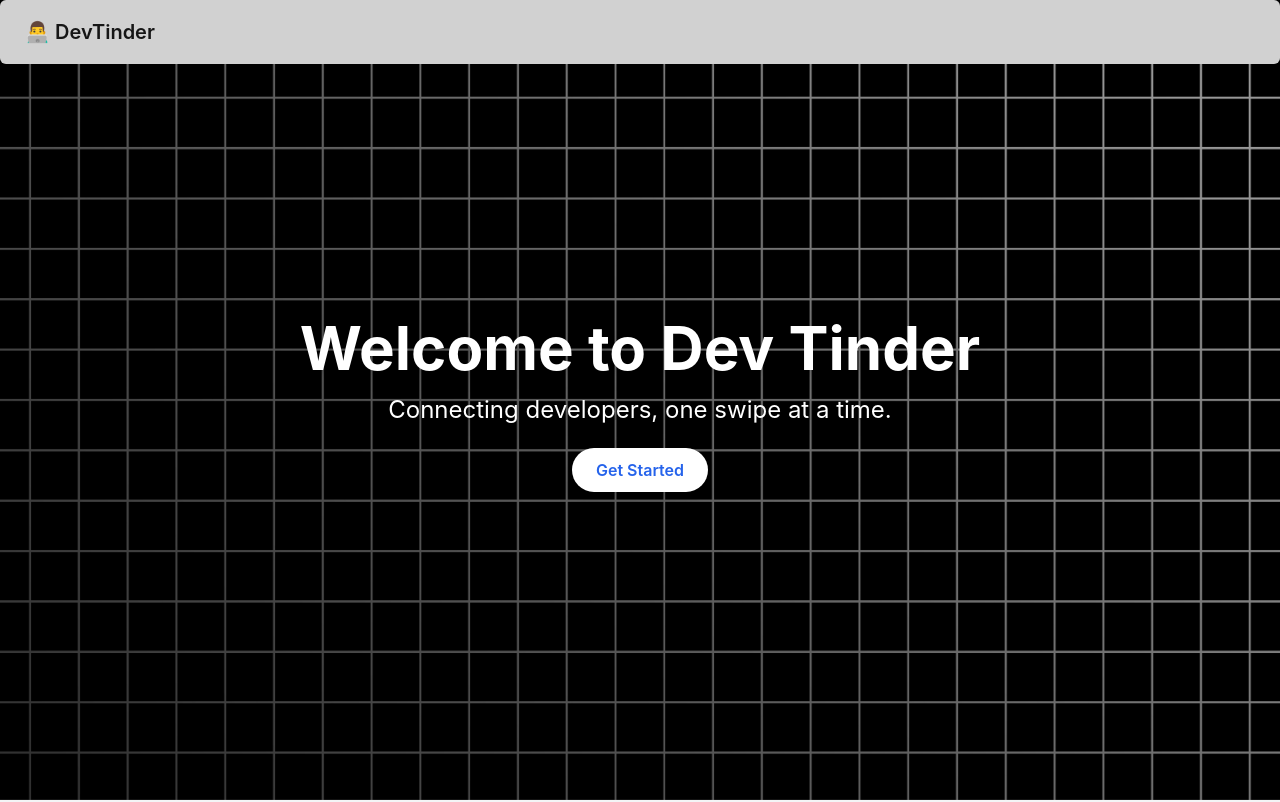
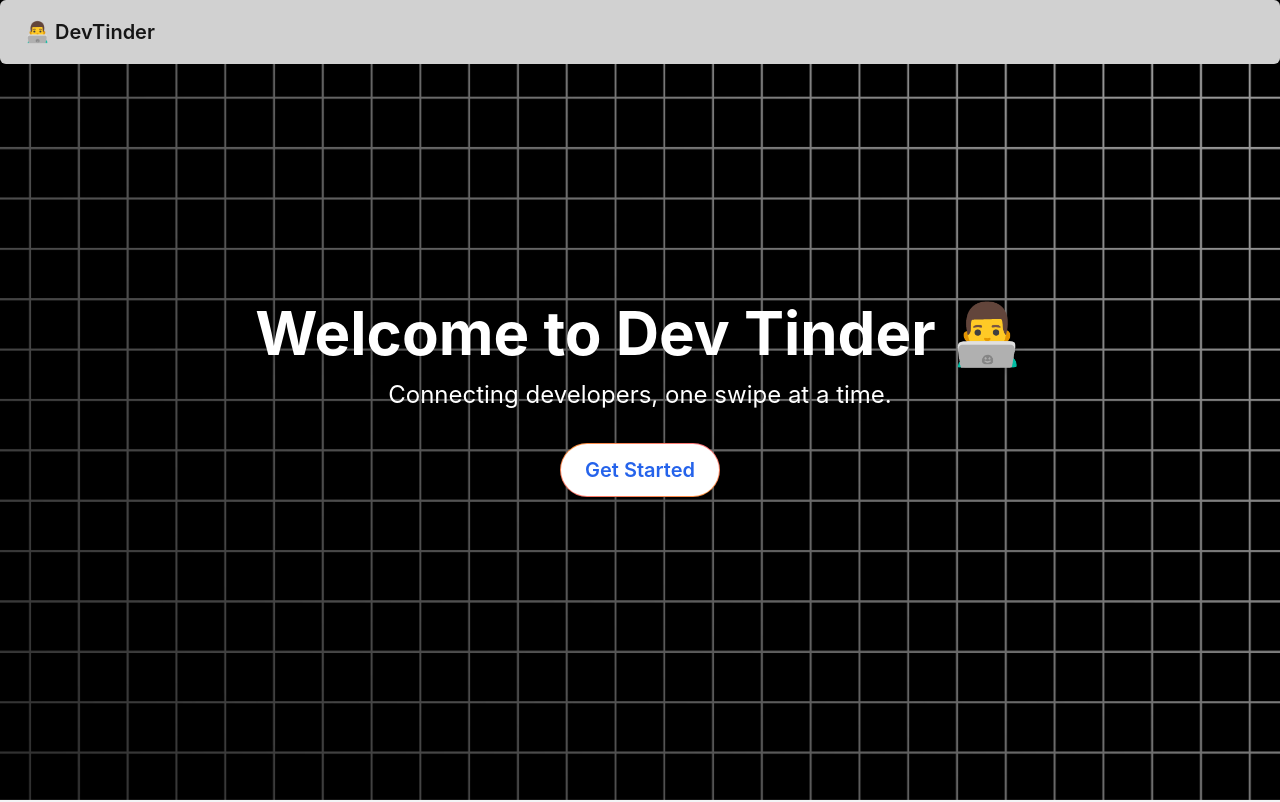
Before and after one commit to ekantverma/DevTinder, a React (Vite) app in the folder frontend/: page / in a window 1280 px wide. Shown: the top 802 px of the page. Built offline with nearby package versions, Linux system fonts and the light colour scheme.

Commit message:
Enhance the button ui

```diff
--- a/frontend/src/components/MainPage.jsx
+++ b/frontend/src/components/MainPage.jsx
@@ -12,16 +12,20 @@ const MainPage = () => {
         >
           <div className="container mx-auto px-4 text-center p-4">
             <h1 className="text-4xl md:text-6xl font-bold mb-4 drop-shadow-lg">
-              Welcome to Dev Tinder
+              Welcome to Dev Tinder 👨‍💻
             </h1>
             <p className="text-xl md:text-2xl mb-8 drop-shadow-lg">
               Connecting developers, one swipe at a time.
             </p>
-            <Link
-              to="/login"
-              className="bg-white text-blue-600 font-semibold px-6 py-3 rounded-full hover:bg-gray-100 dark:hover:bg-gray-700 transition shadow-lg"
-            >
-              Get Started
+            <Link to="/login" className="inline-block">
+              <div
+                className="flex rounded-full mx-auto bg-gradient-to-tr from-red-400 via-orange-400 to-rose-400 p-px shadow-lg"
+                style={{ maxWidth: "240px" }}
+              >
+                <span className="flex-1 font-bold text-xl bg-white text-blue-600 font-semibold px-6 py-3 rounded-full hover:bg-gray-100 dark:hover:bg-gray-700 transition">
+                  Get Started
+                </span>
+              </div>
             </Link>
           </div>
         </section>
@@ -37,7 +41,8 @@ const MainPage = () => {
                   Connect with Like-minded Developers
                 </h3>
                 <p className="text-gray-600 dark:text-gray-300">
-                  Discover and connect with developers who share your passion, skills, and interests.
+                  Discover and connect with developers who share your passion,
+                  skills, and interests.
                 </p>
               </div>
               <div className="bg-white dark:bg-gray-700 shadow-xl rounded-xl p-8 text-center transform transition hover:-translate-y-2 hover:shadow-2xl">
@@ -45,7 +50,8 @@ const MainPage = () => {
                   Expand Your Network
                 </h3>
                 <p className="text-gray-600 dark:text-gray-300">
-                  Build lasting relationships, collaborate on projects, and grow your career.
+                  Build lasting relationships, collaborate on projects, and grow
+                  your career.
                 </p>
               </div>
               <div className="bg-white dark:bg-gray-700 shadow-xl rounded-xl p-8 text-center transform transition hover:-translate-y-2 hover:shadow-2xl">
@@ -53,7 +59,8 @@ const MainPage = () => {
                   Smart Matching Algorithm
                 </h3>
                 <p className="text-gray-600 dark:text-gray-300">
-                  Our advanced algorithm helps you find the best matches based on your unique profile.
+                  Our advanced algorithm helps you find the best matches based
+                  on your unique profile.
                 </p>
               </div>
             </div>
@@ -66,7 +73,8 @@ const MainPage = () => {
               Ready to Level Up Your Network?
             </h2>
             <p className="mb-8 drop-shadow-md">
-              Join Dev Tinder today and start connecting with amazing developers.
+              Join Dev Tinder today and start connecting with amazing
+              developers.
             </p>
             <Link
               to="/signup"
```
